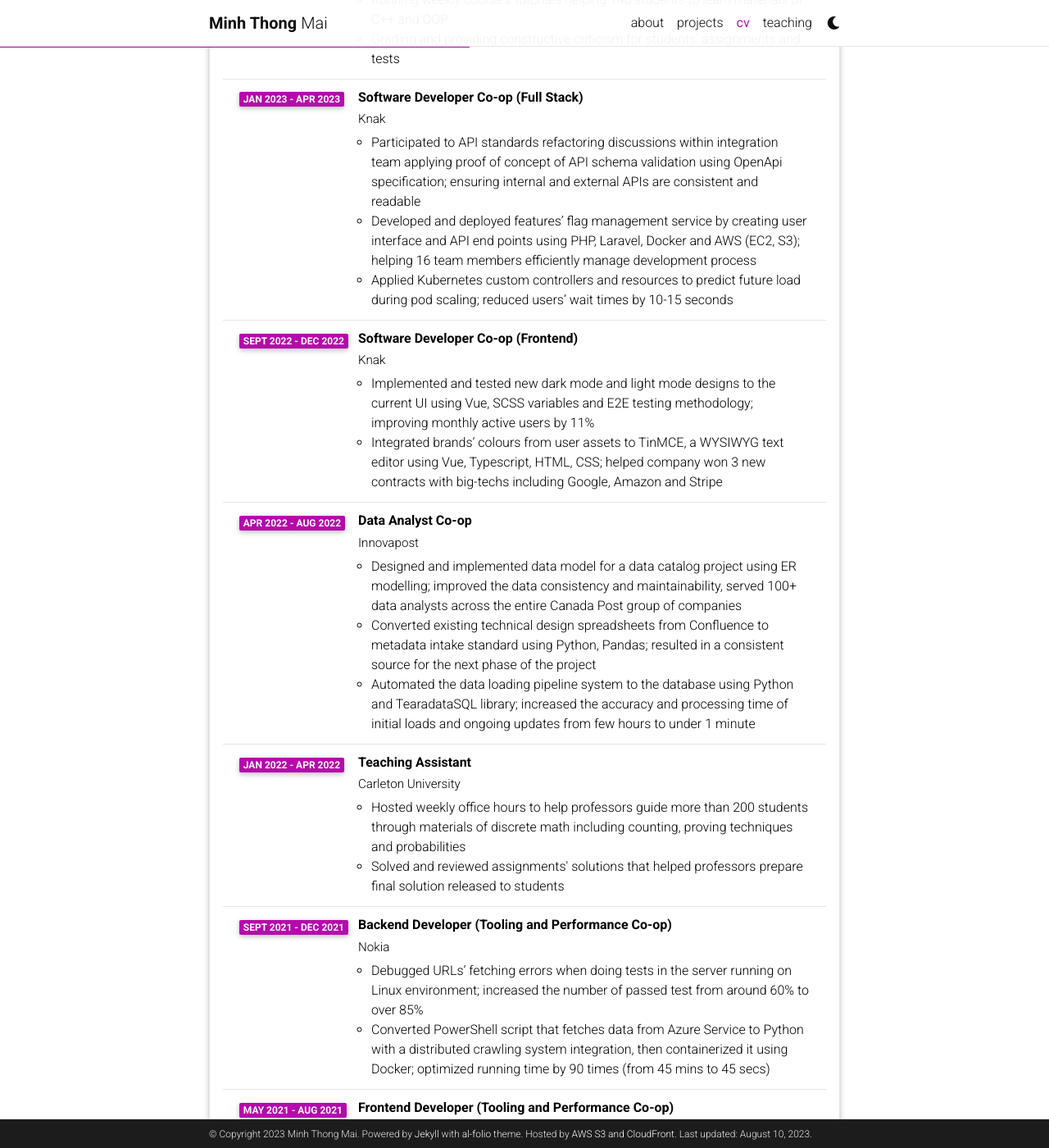
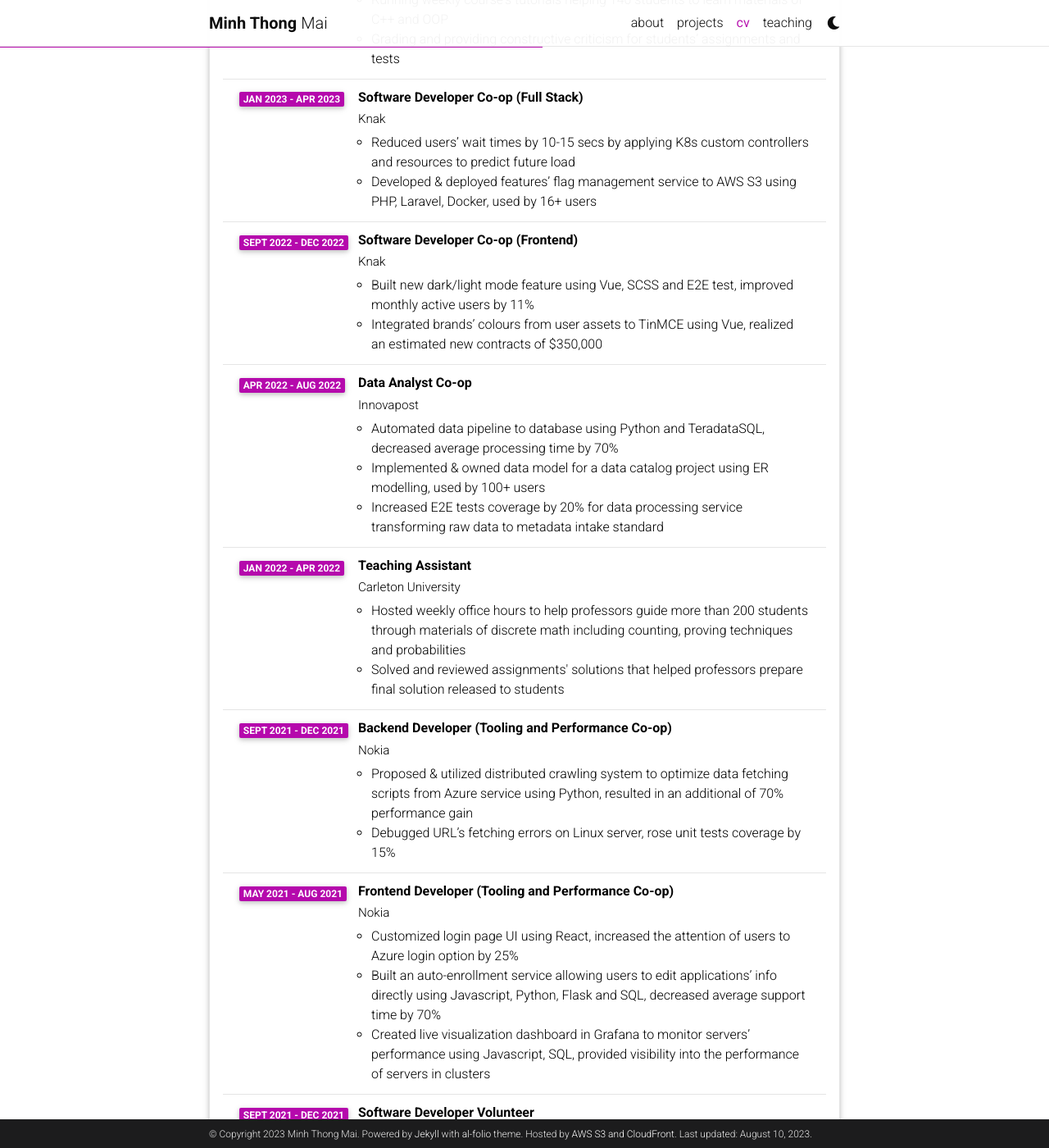
Before and after one commit to MinhThong14/My-Website, a Jekyll site: the page built from _pages/cv.md, in a window 1280 px wide and 1400 px high, scrolled down 722 px. Shown: the whole window at 82% size. Built offline with Jekyll 4.4.1, drawn with Linux system fonts in a browser that asks for light colours; comment, search, counter and statistics services are not loaded; a style sheet for code colours, icons or effects is not loaded; some of the changed text lies outside the part shown.

Commit message:
chore: update cv

```diff
--- a/_data/cv.yml
+++ b/_data/cv.yml
@@ -29,22 +29,21 @@
       institution: Knak
       year: Jan 2023 - Apr 2023
       description:
-        - Participated to API standards refactoring discussions within integration team applying proof of concept of API schema validation using OpenApi specification; ensuring internal and external APIs are consistent and readable
-        - Developed and deployed features’ flag management service by creating user interface and API end points using PHP, Laravel, Docker and AWS (EC2, S3); helping 16 team members efficiently manage development process
-        - Applied Kubernetes custom controllers and resources to predict future load during pod scaling; reduced users’ wait times by 10-15 seconds
+        - Reduced users’ wait times by 10-15 secs by applying K8s custom controllers and resources to predict future load
+        - Developed & deployed features’ flag management service to AWS S3 using PHP, Laravel, Docker, used by 16+ users
     - title: Software Developer Co-op (Frontend)
       institution: Knak
       year: Sept 2022 - Dec 2022
       description:
-        - Implemented and tested new dark mode and light mode designs to the current UI using Vue, SCSS variables and E2E testing methodology; improving monthly active users by 11%
-        - Integrated brands’ colours from user assets to TinMCE, a WYSIWYG text editor using Vue, Typescript, HTML, CSS; helped company won 3 new contracts with big-techs including Google, Amazon and Stripe
+        - Built new dark/light mode feature using Vue, SCSS and E2E test, improved monthly active users by 11%
+        - Integrated brands’ colours from user assets to TinMCE using Vue, realized an estimated new contracts of $350,000
     - title: Data Analyst Co-op
       institution: Innovapost
       year: Apr 2022 - Aug 2022
       description:
-        - Designed and implemented data model for a data catalog project using ER modelling; improved the data consistency and maintainability, served 100+ data analysts across the entire Canada Post group of companies
-        - Converted existing technical design spreadsheets from Confluence to metadata intake standard using Python, Pandas; resulted in a consistent source for the next phase of the project
-        - Automated the data loading pipeline system to the database using Python and TearadataSQL library; increased the accuracy and processing time of initial loads and ongoing updates from few hours to under 1 minute
+        - Automated data pipeline to database using Python and TeradataSQL, decreased average processing time by 70%
+        - Implemented & owned data model for a data catalog project using ER modelling, used by 100+ users
+        - Increased E2E tests coverage by 20% for data processing service transforming raw data to metadata intake standard
     - title: Teaching Assistant
       institution: Carleton University
       year: Jan 2022 - Apr 2022
@@ -55,20 +54,20 @@
       institution: Nokia
       year: Sept 2021 - Dec 2021
       description:
-        - Debugged URLs’ fetching errors when doing tests in the server running on Linux environment; increased the number of passed test from around 60% to over 85%
-        - Converted PowerShell script that fetches data from Azure Service to Python with a distributed crawling system integration, then containerized it using Docker; optimized running time by 90 times (from 45 mins to 45 secs)
+        - Proposed & utilized distributed crawling system to optimize data fetching scripts from Azure service using Python, resulted in an additional of 70% performance gain
+        - Debugged URL’s fetching errors on Linux server, rose unit tests coverage by 15%
     - title: Frontend Developer (Tooling and Performance Co-op)
       institution: Nokia
       year: May 2021 - Aug 2021
       description:
-        - Made login by Azure AD on Nokia Application Monitoring Platform (NAMP) more prominent by modifying the default login page of Grafana written in React; increased the attention of users to Azure login option by 90%
-        - Created auto-enrollment dashboard in NAMP user interface using Javascript, Python, Flask and SQL allowing a user to edit an application’s information directly; decreased processing time from 1 day to few minutes
-        - Visualized max, min, avg running time of servers on clusters using Grafana, Javascript, SQL; helped the team realizes the changes and incidents of an server over a chosen time range, so rose the reliable of the system
+        - Customized login page UI using React, increased the attention of users to Azure login option by 25%
+        - Built an auto-enrollment service allowing users to edit applications’ info directly using Javascript, Python, Flask and SQL, decreased average support time by 70%
+        - Created live visualization dashboard in Grafana to monitor servers’ performance using Javascript, SQL, provided visibility into the performance of servers in clusters
     - title: Software Developer Volunteer
       institution: CU Blueprint
       year: Sept 2021 - Dec 2021
       description:
-        - Participated in an Agile team of 8 developers, building a CRM web application for a non-profit organization using React, TypeScript and CSS, building a user-friendly UI; improved their service processing time by 90%
+        - Contributed to a CRM web app for a non-profit organization using React, enhanced service processing time by 90%
     - title: Teaching Assistant
       institution: Carleton University
       year: Sept 2020 - Apr 2021
@@ -89,10 +88,12 @@
     - year: 2021
       items:
         - Carleton Dean's Honour List 2020-2021
+        - Nominated in Golden Key Society for top 15% students in Faculty of Science in 2020-2021
         - George Fierheller Scholarship 2021
     - year: 2020
       items:
         - Carleton Dean's Honour List 2019-2020
+        - Nominated to Nominated in Golden Key Society for top 15% students in Faculty of Science in 2019-2020
         - Michael Oliver Scholarship 2020
 
 # - title: Academic Interests
```
Also changed, not shown: 1 other file.
